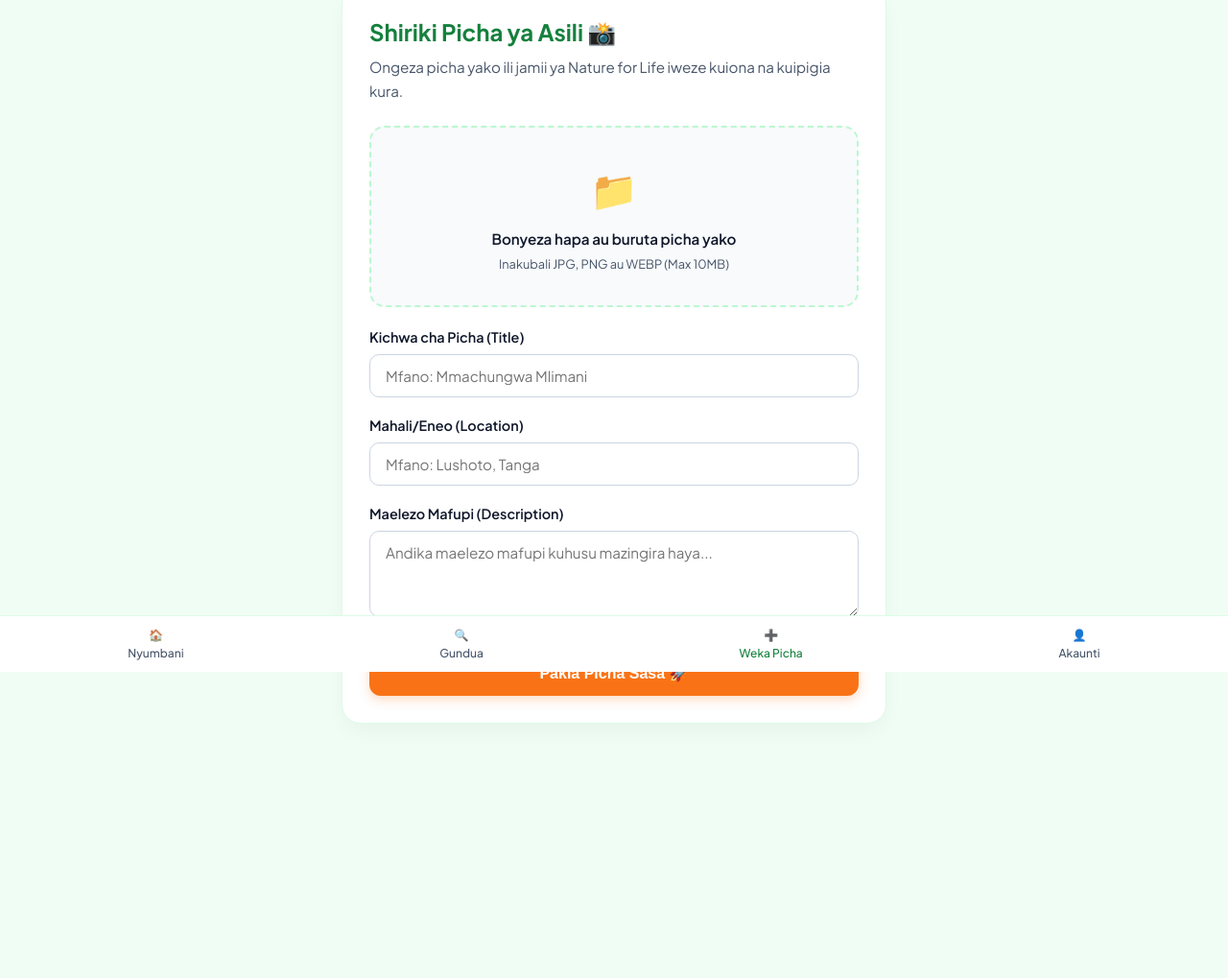
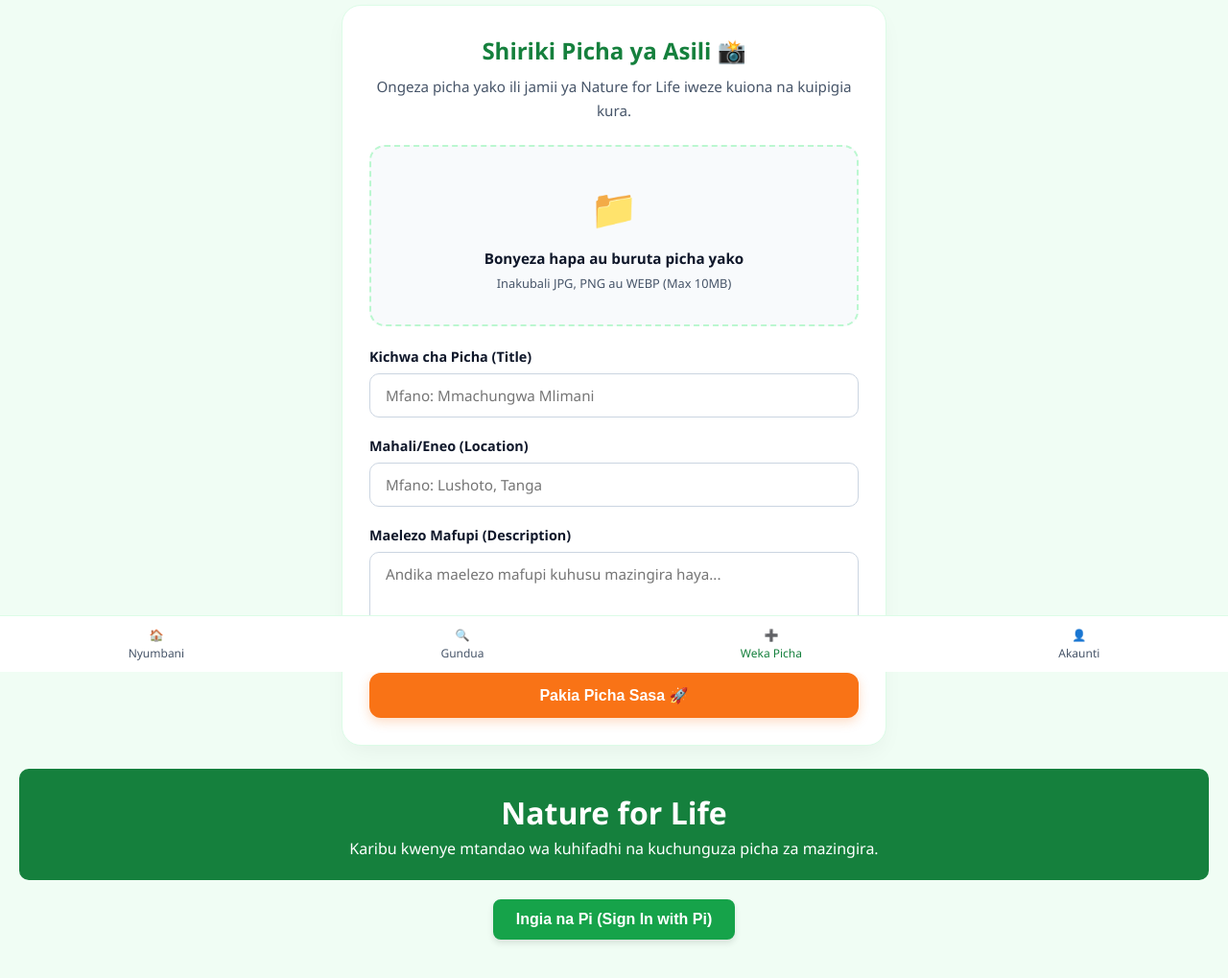
Before and after one commit to Hunterkiller01/Nature-for-life, a plain HTML site: page index.html in a window 1280 px wide. Shown: the part 100-1119 px from the top of the page at 96% size. Before the commit the page ends 968 px from the top, so only its background shows below. Drawn offline with Linux system fonts and the light colour scheme; a script that the page names is missing.

Commit message:
Update index.html

```diff
--- a/index.html
+++ b/index.html
@@ -315,6 +315,85 @@
         </a>
     </nav>
 
+    <script src="https://sdk.minepi.com/pi-sdk.js"></script>
+
+    <style>
+        body {
+            font-family: 'Segoe UI', Tahoma, Geneva, Verdana, sans-serif;
+            margin: 0;
+            padding: 20px;
+            background-color: #f0fdf4;
+            color: #166534;
+            text-align: center;
+        }
+        header {
+            background-color: #15803d;
+            color: white;
+            padding: 20px;
+            border-radius: 10px;
+            margin-bottom: 20px;
+        }
+        .btn-login {
+            background-color: #16a34a;
+            color: white;
+            border: none;
+            padding: 12px 24px;
+            font-size: 16px;
+            border-radius: 8px;
+            cursor: pointer;
+            font-weight: bold;
+            box-shadow: 0 4px 6px rgba(0, 0, 0, 0.1);
+        }
+        .btn-login:hover {
+            background-color: #15803d;
+        }
+        #user-info {
+            margin-top: 20px;
+            font-size: 18px;
+            font-weight: bold;
+        }
+    </style>
+</head>
+<body>
+
+    <header>
+        <h1>Nature for Life</h1>
+        <p>Karibu kwenye mtandao wa kuhifadhi na kuchunguza picha za mazingira.</p>
+    </header>
+
+    <main>
+        <div id="auth-section">
+            <button class="btn-login" onclick="loginWithPi()">Ingia na Pi (Sign In with Pi)</button>
+        </div>
+        <div id="user-info"></div>
+    </main>
+
+    <script>
+        // 2. Kuanzisha Pi SDK kwa Sandbox Mode (Testnet)
+        const Pi = window.Pi;
+        Pi.init({ version: "2.0", sandbox: true });
+
+        // 3. Mfumo wa Pi Sign-In
+        function loginWithPi() {
+            const scopes = ['username'];
+
+            function onIncompletePaymentFound(payment) {
+                console.log("Malipo hayajakamilika:", payment);
+            }
+
+            Pi.authenticate(scopes, onIncompletePaymentFound)
+                .then(function(auth) {
+                    console.log("Umeingia kikamilifu:", auth);
+                    document.getElementById("auth-section").style.display = "none";
+                    document.getElementById("user-info").innerText = "Karibu, " + auth.user.username + "! 👋";
+                })
+                .catch(function(error) {
+                    console.error("Imeshindikana kuingia:", error);
+                    alert("Kosa wakati wa kuingia: " + error.message);
+                });
+        }
+    </script>
+
     <!-- JavaScript kwa ajili ya Preview na Handling -->
     <script>
         const imageInput = document.getElementById('imageInput');
```
